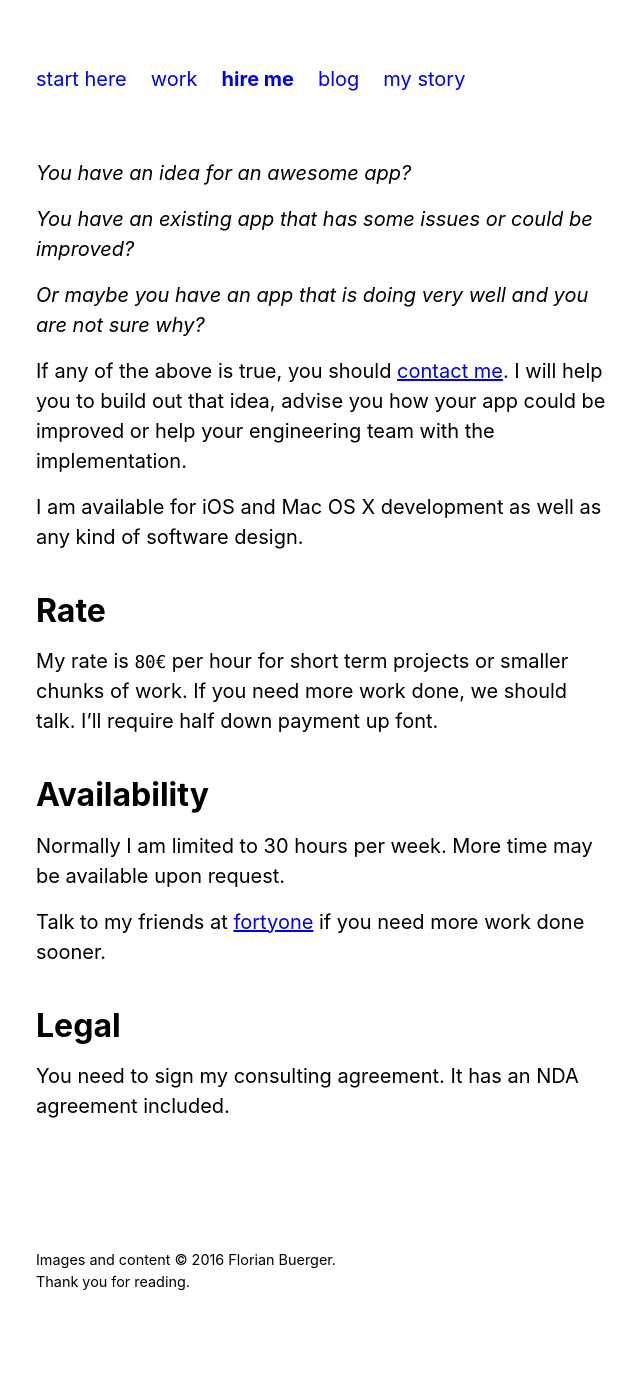
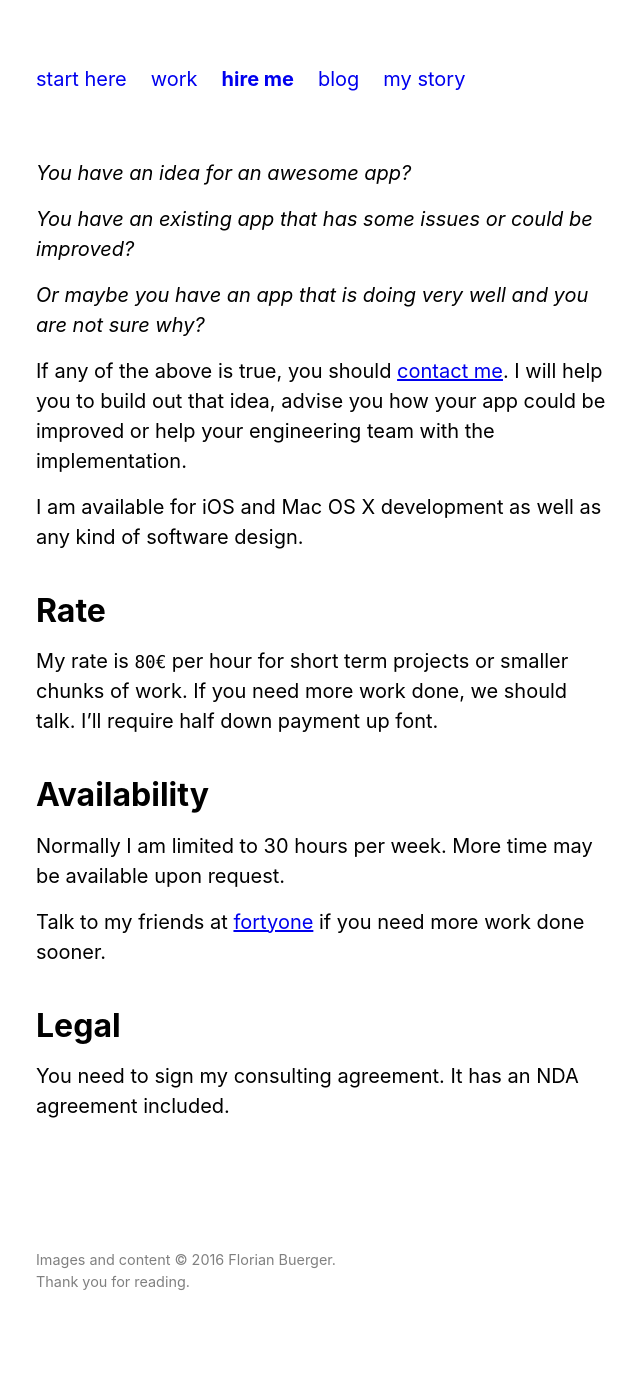
Before and after one commit to florianbuerger/florianbuerger.github.io, a Jekyll site: the page built from hire.md, in a window 1280 px wide. Shown: the whole page, without its empty margins (92-732 px from the left). Built offline with Jekyll 4.4.1, drawn with Linux system fonts in a browser that asks for light colours.

Commit message:
Dim footer

```diff
--- a/_includes/main.css
+++ b/_includes/main.css
@@ -97,8 +97,6 @@ p:last-child {
 
 .site-footer {
   margin-top: 8rem;
+  color: gray;
   font-size: 0.9rem;
 }
-.site-footer ul {
-
-}
```
